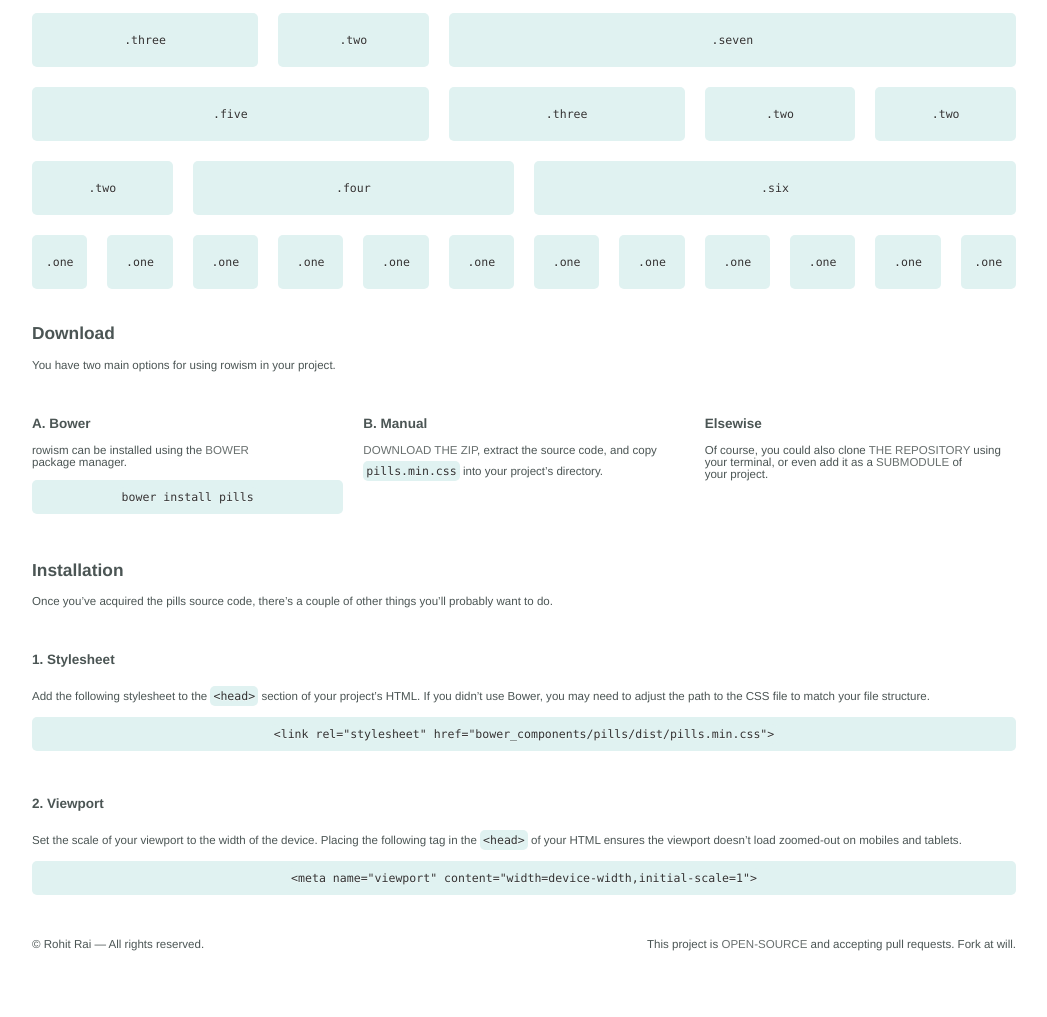
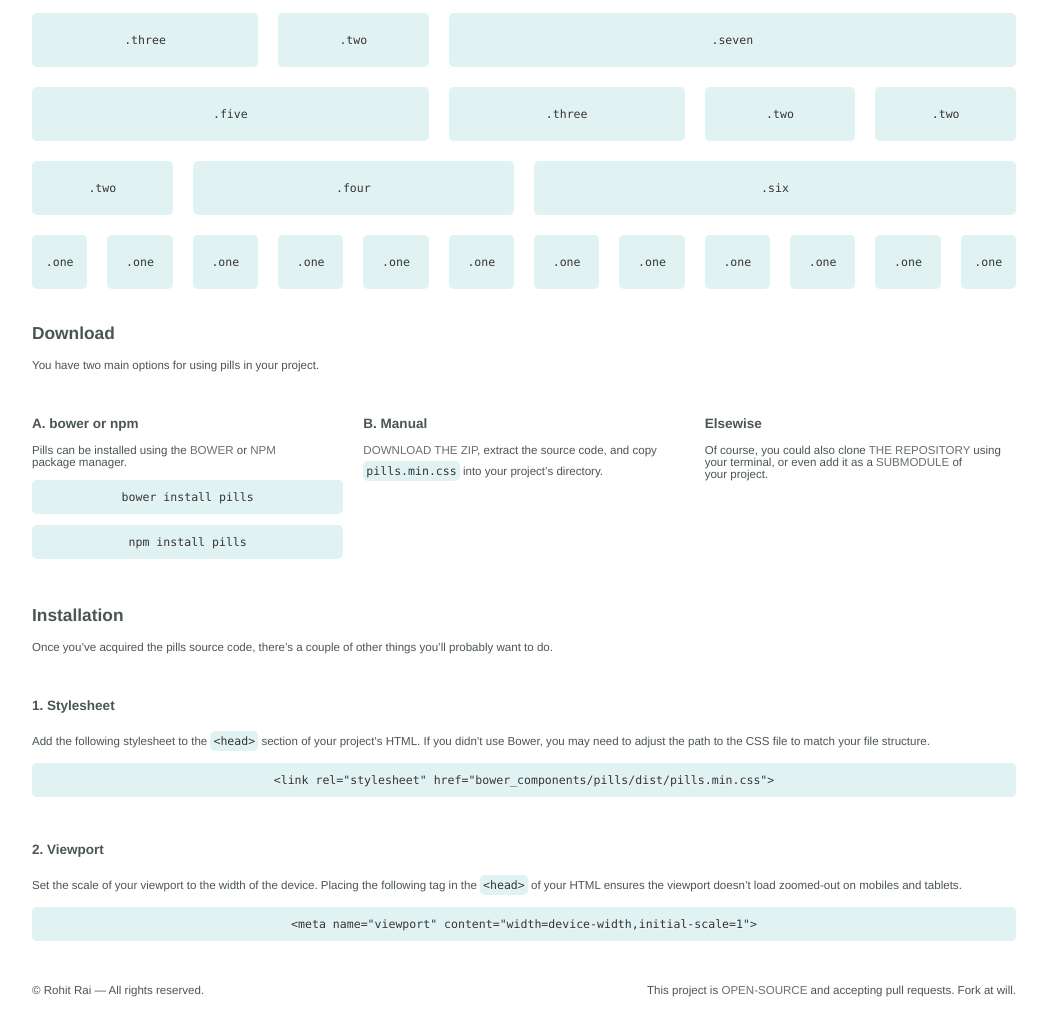
Before and after one commit to rohitkrai03/pills, a website: page index.html in a window 1280 px wide. Shown: the part 1574-2591 px from the top of the page, without its empty margins (116-1163 px from the left). Before the commit the page ends 2546 px from the top, so only its background shows below. Drawn offline with Linux system fonts and the light colour scheme.

Commit message:
Changes for npm instructions

```diff
--- a/index.html
+++ b/index.html
@@ -193,14 +193,15 @@
     <div class="row">
       <div class="column whole">
         <h2>Download</h2>
-        <p class="lead">You have two main options for using rowism in your&nbsp;project.</p>
+        <p class="lead">You have two main options for using pills in your&nbsp;project.</p>
       </div>
     </div>
     <div class="row">
       <div class="column one-third">
-        <h3>A. Bower</h3>
-        <p>rowism can be installed using the <a href="http://bower.io">Bower</a> package&nbsp;manager.</p>
+        <h3>A. bower or npm</h3>
+        <p>Pills can be installed using the <a href="http://bower.io">Bower</a> or <a href="https://www.npmjs.com/">npm</a> package&nbsp;manager.</p>
         <pre><code>bower install pills</code></pre>
+        <pre><code>npm install pills</code></pre>
       </div>
       <div class="column one-third">
         <h3>B. Manual</h3>
```
Also changed, not shown: README.md.
